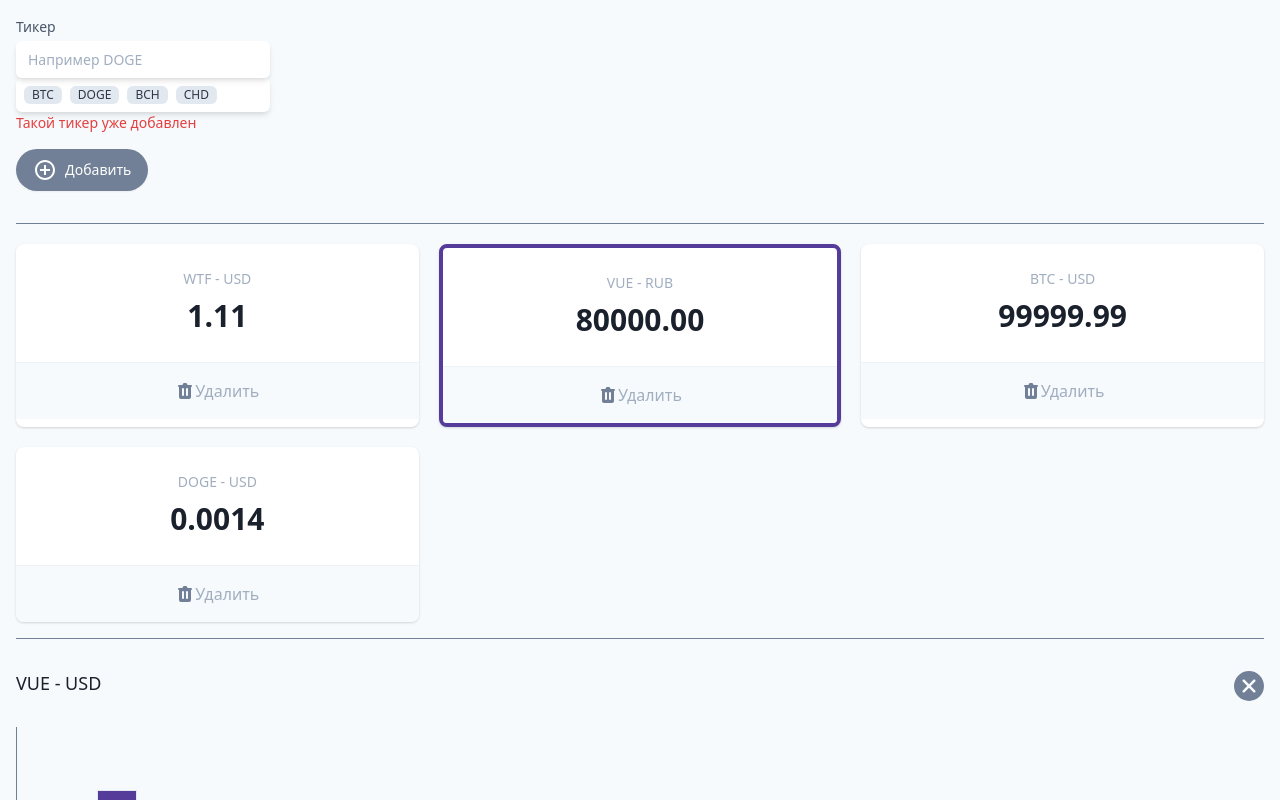
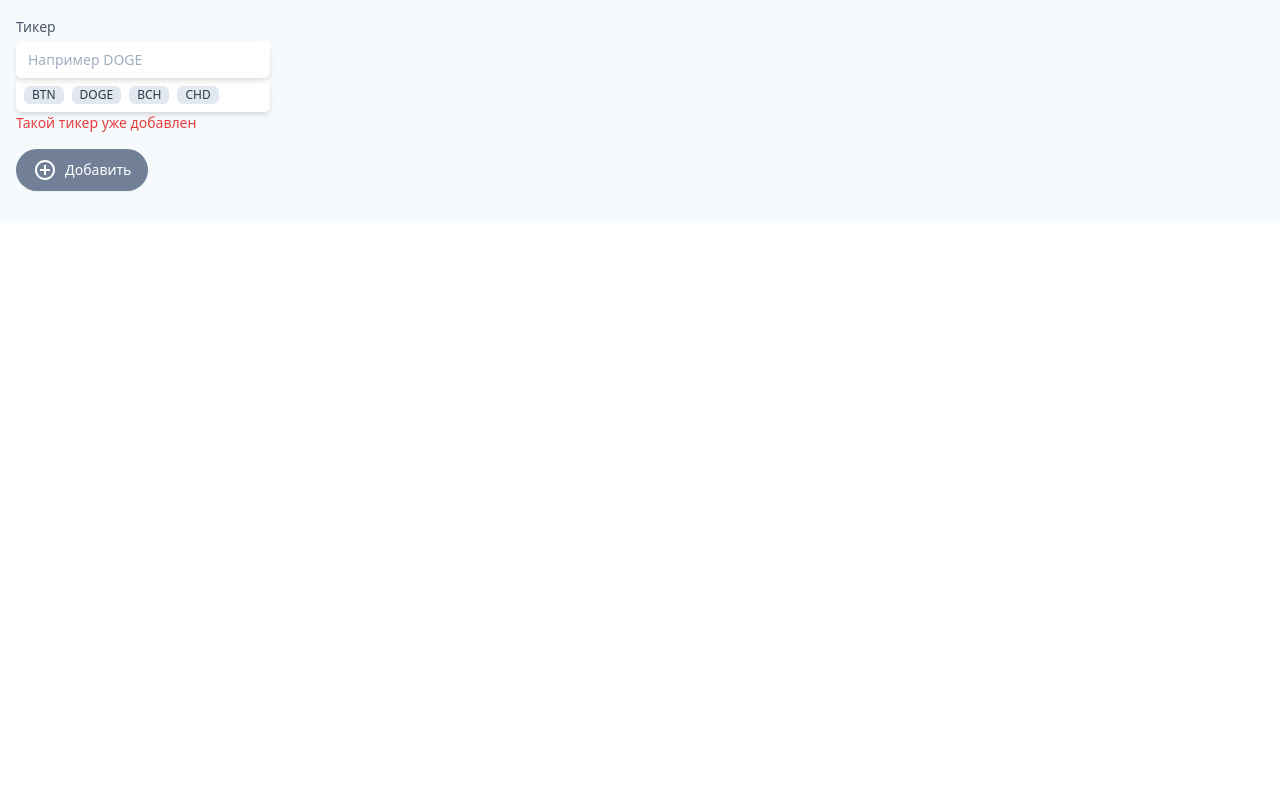
Before and after one commit to vova-rsk/cryptonomikon-vue, a Vue app: page / in a window 1280 px wide. Shown: the top 800 px of the page. Built offline with nearby package versions, Linux system fonts and the light colour scheme.

Commit message:
added mvp

```diff
--- a/package.json
+++ b/package.json
@@ -9,6 +9,7 @@
   },
   "dependencies": {
     "core-js": "^3.8.3",
+    "nanoid": "^4.0.0",
     "vue": "^3.2.13"
   },
   "devDependencies": {
--- a/src/App.vue
+++ b/src/App.vue
@@ -9,6 +9,8 @@
             >
             <div class="mt-1 relative rounded-md shadow-md">
               <input
+                v-model="ticker"
+                @keydown.enter="addTicker"
                 type="text"
                 name="wallet"
                 id="wallet"
@@ -20,30 +22,19 @@
               class="flex bg-white shadow-md p-1 rounded-md shadow-md flex-wrap"
             >
               <span
+                v-for="tckr in customTickers"
+                :key="tckr"
+                @click="addCustomTicker"
                 class="inline-flex items-center px-2 m-1 rounded-md text-xs font-medium bg-gray-300 text-gray-800 cursor-pointer"
               >
-                BTC
-              </span>
-              <span
-                class="inline-flex items-center px-2 m-1 rounded-md text-xs font-medium bg-gray-300 text-gray-800 cursor-pointer"
-              >
-                DOGE
-              </span>
-              <span
-                class="inline-flex items-center px-2 m-1 rounded-md text-xs font-medium bg-gray-300 text-gray-800 cursor-pointer"
-              >
-                BCH
-              </span>
-              <span
-                class="inline-flex items-center px-2 m-1 rounded-md text-xs font-medium bg-gray-300 text-gray-800 cursor-pointer"
-              >
-                CHD
+                {{ tckr.toUpperCase() }}
               </span>
             </div>
             <div class="text-sm text-red-600">Такой тикер уже добавлен</div>
           </div>
         </div>
         <button
+          @click="addTicker"
           type="button"
           class="my-4 inline-flex items-center py-2 px-4 border border-transparent shadow-sm text-sm leading-4 font-medium rounded-full text-white bg-gray-600 hover:bg-gray-700 transition-colors duration-300 focus:outline-none focus:ring-2 focus:ring-offset-2 focus:ring-gray-500"
         >
@@ -63,104 +54,33 @@
           Добавить
         </button>
       </section>
-
+      <template v-if="tickers.length">
         <hr class="w-full border-t border-gray-600 my-4" />
         <dl class="mt-5 grid grid-cols-1 gap-5 sm:grid-cols-3">
           <div
+            v-for="tckr in tickers"
+            :key="tckr.id"
+            :class="
+              selected === tckr && 'shadow-lg shadow-neutral-600 scale-125'
+            "
+            @click="select(tckr)"
             class="bg-white overflow-hidden shadow rounded-lg border-purple-800 border-solid cursor-pointer"
           >
             <div class="px-4 py-5 sm:p-6 text-center">
               <dt class="text-sm font-medium text-gray-500 truncate">
-              WTF - USD
+                {{
+                  `${tckr.name.toUpperCase()} - ${
+                    tckr.currency ? tckr.currency.toUpperCase() : "-"
+                  }`
+                }}
               </dt>
-            <dd class="mt-1 text-3xl font-semibold text-gray-900">1.11</dd>
+              <dd class="mt-1 text-3xl font-semibold text-gray-900">
+                {{ tckr.amount ? tckr.amount : "-" }}
+              </dd>
             </div>
             <div class="w-full border-t border-gray-200"></div>
             <button
-            class="flex items-center justify-center font-medium w-full bg-gray-100 px-4 py-4 sm:px-6 text-md text-gray-500 hover:text-gray-600 hover:bg-gray-200 hover:opacity-20 transition-all focus:outline-none"
-          >
-            <svg
-              class="h-5 w-5"
-              xmlns="http://www.w3.org/2000/svg"
-              viewBox="0 0 20 20"
-              fill="#718096"
-              aria-hidden="true"
-            >
-              <path
-                fill-rule="evenodd"
-                d="M9 2a1 1 0 00-.894.553L7.382 4H4a1 1 0 000 2v10a2 2 0 002 2h8a2 2 0 002-2V6a1 1 0 100-2h-3.382l-.724-1.447A1 1 0 0011 2H9zM7 8a1 1 0 012 0v6a1 1 0 11-2 0V8zm5-1a1 1 0 00-1 1v6a1 1 0 102 0V8a1 1 0 00-1-1z"
-                clip-rule="evenodd"
-              ></path></svg
-            >Удалить
-          </button>
-        </div>
-        <div
-          class="bg-white overflow-hidden shadow rounded-lg border-purple-800 border-solid border-4 cursor-pointer"
-        >
-          <div class="px-4 py-5 sm:p-6 text-center">
-            <dt class="text-sm font-medium text-gray-500 truncate">
-              VUE - RUB
-            </dt>
-            <dd class="mt-1 text-3xl font-semibold text-gray-900">80000.00</dd>
-          </div>
-          <div class="w-full border-t border-gray-200"></div>
-          <button
-            class="flex items-center justify-center font-medium w-full bg-gray-100 px-4 py-4 sm:px-6 text-md text-gray-500 hover:text-gray-600 hover:bg-gray-200 hover:opacity-20 transition-all focus:outline-none"
-          >
-            <svg
-              class="h-5 w-5"
-              xmlns="http://www.w3.org/2000/svg"
-              viewBox="0 0 20 20"
-              fill="#718096"
-              aria-hidden="true"
-            >
-              <path
-                fill-rule="evenodd"
-                d="M9 2a1 1 0 00-.894.553L7.382 4H4a1 1 0 000 2v10a2 2 0 002 2h8a2 2 0 002-2V6a1 1 0 100-2h-3.382l-.724-1.447A1 1 0 0011 2H9zM7 8a1 1 0 012 0v6a1 1 0 11-2 0V8zm5-1a1 1 0 00-1 1v6a1 1 0 102 0V8a1 1 0 00-1-1z"
-                clip-rule="evenodd"
-              ></path></svg
-            >Удалить
-          </button>
-        </div>
-        <div
-          class="bg-white overflow-hidden shadow rounded-lg border-purple-800 border-solid cursor-pointer"
-        >
-          <div class="px-4 py-5 sm:p-6 text-center">
-            <dt class="text-sm font-medium text-gray-500 truncate">
-              BTC - USD
-            </dt>
-            <dd class="mt-1 text-3xl font-semibold text-gray-900">99999.99</dd>
-          </div>
-          <div class="w-full border-t border-gray-200"></div>
-          <button
-            class="flex items-center justify-center font-medium w-full bg-gray-100 px-4 py-4 sm:px-6 text-md text-gray-500 hover:text-gray-600 hover:bg-gray-200 hover:opacity-20 transition-all focus:outline-none"
-          >
-            <svg
-              class="h-5 w-5"
-              xmlns="http://www.w3.org/2000/svg"
-              viewBox="0 0 20 20"
-              fill="#718096"
-              aria-hidden="true"
-            >
-              <path
-                fill-rule="evenodd"
-                d="M9 2a1 1 0 00-.894.553L7.382 4H4a1 1 0 000 2v10a2 2 0 002 2h8a2 2 0 002-2V6a1 1 0 100-2h-3.382l-.724-1.447A1 1 0 0011 2H9zM7 8a1 1 0 012 0v6a1 1 0 11-2 0V8zm5-1a1 1 0 00-1 1v6a1 1 0 102 0V8a1 1 0 00-1-1z"
-                clip-rule="evenodd"
-              ></path></svg
-            >Удалить
-          </button>
-        </div>
-        <div
-          class="bg-white overflow-hidden shadow rounded-lg border-purple-800 border-solid cursor-pointer"
-        >
-          <div class="px-4 py-5 sm:p-6 text-center">
-            <dt class="text-sm font-medium text-gray-500 truncate">
-              DOGE - USD
-            </dt>
-            <dd class="mt-1 text-3xl font-semibold text-gray-900">0.0014</dd>
-          </div>
-          <div class="w-full border-t border-gray-200"></div>
-          <button
+              @click.stop="removeTicker(tckr)"
               class="flex items-center justify-center font-medium w-full bg-gray-100 px-4 py-4 sm:px-6 text-md text-gray-500 hover:text-gray-600 hover:bg-gray-200 hover:opacity-20 transition-all focus:outline-none"
             >
               <svg
@@ -180,17 +100,29 @@
           </div>
         </dl>
         <hr class="w-full border-t border-gray-600 my-4" />
-      <section class="relative">
+      </template>
+
+      <section v-if="selected && tickers.length" class="relative">
         <h3 class="text-lg leading-6 font-medium text-gray-900 my-8">
-          VUE - USD
+          {{
+            `${selected.name.toUpperCase()} - ${
+              selected.currency ? selected.currency.toUpperCase() : "-"
+            }`
+          }}
         </h3>
         <div class="flex items-end border-gray-600 border-b border-l h-64">
-          <div class="bg-purple-800 border w-10 h-24"></div>
-          <div class="bg-purple-800 border w-10 h-32"></div>
-          <div class="bg-purple-800 border w-10 h-48"></div>
-          <div class="bg-purple-800 border w-10 h-16"></div>
+          <div
+            v-for="(item, idx) in normalizeGraph(graph)"
+            :key="idx"
+            class="bg-purple-800 border w-10"
+            :style="{ height: `${item}%` }"
+          ></div>
         </div>
-        <button type="button" class="absolute top-0 right-0">
+        <button
+          @click="selected = null"
+          type="button"
+          class="absolute top-0 right-0"
+        >
           <svg
             xmlns="http://www.w3.org/2000/svg"
             xmlns:xlink="http://www.w3.org/1999/xlink"
@@ -219,8 +151,81 @@
 </template>
 
 <script>
+import { nanoid } from "nanoid";
 export default {
   name: "App",
+  data(e) {
+    console.log(e.target);
+    return {
+      ticker: "",
+      customTickers: ["btn", "doge", "bch", "chd"],
+      tickers: [],
+      selected: null,
+      graph: [],
+    };
+  },
+  methods: {
+    addTicker() {
+      if (!this.ticker) return;
+
+      const currentTicker = {
+        id: nanoid(),
+        name: this.ticker,
+        currency: "USD",
+        amount: null,
+      };
+
+      this.tickers.push(currentTicker);
+      this.ticker = "";
+
+      setInterval(async () => {
+        const apiKey =
+          "f6a876245edbdebe4618b691ab46da2f8bbc64df06b12553e26db8838fcc0489";
+
+        const res = await fetch(
+          `https://min-api.cryptocompare.com/data/price?fsym=${currentTicker.name}&tsyms=USD&api_key=${apiKey}`
+        );
+        const data = await res.json();
+        const amount =
+          data.USD > 1 ? data.USD.toFixed(2) : data.USD.toPrecision(2);
+
+        this.updateTickerAmount(currentTicker.name, amount);
+
+        if (this.selected && currentTicker.id === this.selected.id) {
+          this.graph.push(amount);
+        }
+      }, 3000);
+    },
+    addCustomTicker() {
+      console.log("custom ticker");
+    },
+    removeTicker(currentTicker) {
+      this.tickers = this.tickers.filter((tkr) => tkr.id !== currentTicker.id);
+      if (currentTicker === this.selected) {
+        this.selected = null;
+      }
+    },
+    updateTickerAmount(tickerName, tickerAmount) {
+      const tickerToUpdate = this.tickers.find((el) => el.name === tickerName);
+
+      if (!tickerToUpdate) return;
+
+      tickerToUpdate.name = tickerName;
+      tickerToUpdate.amount = tickerAmount;
+    },
+    select(ticker) {
+      this.selected = ticker;
+      this.graph = [];
+    },
+    normalizeGraph(arr) {
+      const maxValue = Math.max(...arr);
+      const minValue = Math.min(...arr);
+      const dif = maxValue - minValue;
+      return arr.map((el) => {
+        return (5 + (el - minValue) * 95) / dif;
+      });
+    },
+  },
 };
 </script>
 
```
Also changed, not shown: 1 other file (tests, documents, lock files or other folders). Lines whose indentation alone changed are shown as unchanged.
